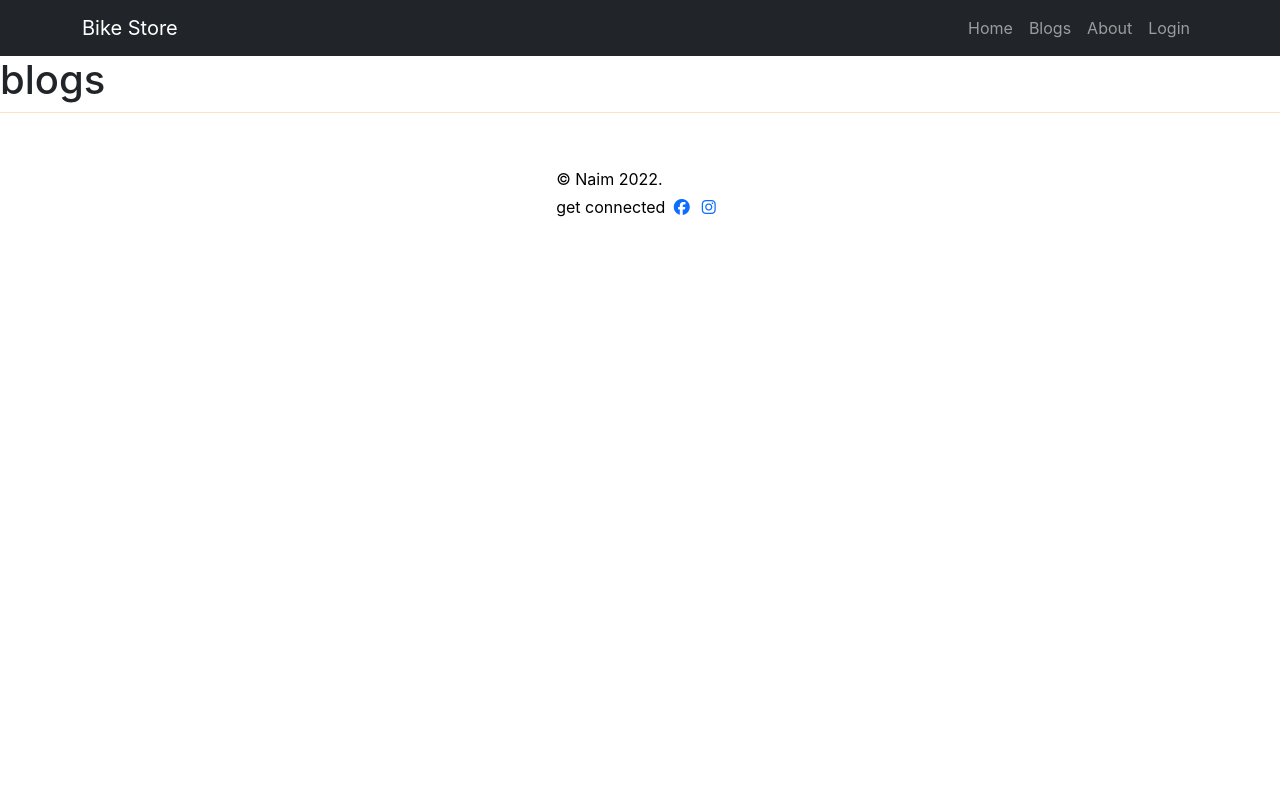
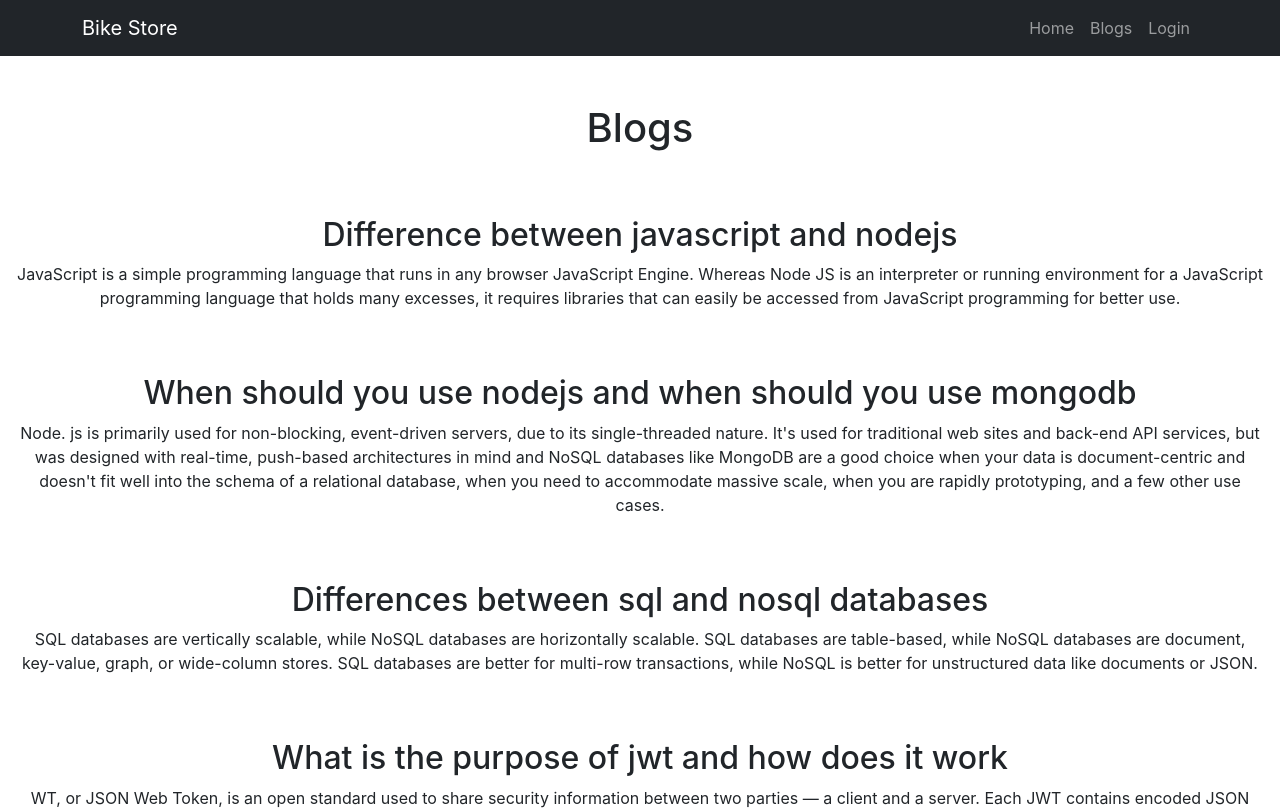
Before and after one commit to Kamruzzamannaim/WarehouseManagement-clientSide, a React (Create React App) app: page /blog in a window 1280 px wide. Shown: the top 810 px of the page. Built offline with nearby package versions, Linux system fonts and the light colour scheme; no server answers.

Commit message:
blogs added

```diff
--- a/src/components/Manage/Manage.js
+++ b/src/components/Manage/Manage.js
@@ -10,8 +10,9 @@ const Manage = () => {
   // console.log(products.length);
 
   const handleDelete = (id) => {
-    console.log(id);
     const url = `http://localhost:5000/bike/${id}`;
+    const confirm= window.confirm('do you want to delete?');
+    if(confirm){
       fetch(url, {
         method: "DELETE",
       })
@@ -21,15 +22,19 @@ const Manage = () => {
           const newProducts = products.filter((product) => product._id !== id);
           setProducts(newProducts);
         });
+
+    }
+
   };
 
   return (
     <div>
       <Link className="text-decoration-none" to="/addNewItem">
-          <button  className="d-flex mx-auto my-3 decoration-none btn btn-primary">Add new items</button>
+        <button className="d-flex mx-auto my-3 decoration-none btn btn-primary">
+          Add new items
+        </button>
       </Link>
       <div className="products">
-
         {products.map((bike) => (
           <ManageProduct
             key={bike._id}
--- a/src/components/pages/Blog/Blog.js
+++ b/src/components/pages/Blog/Blog.js
@@ -1,10 +1,39 @@
-
 const Blog = () => {
-    return (
-        <div>
-            <h1>blogs</h1>
-        </div>
-    );
+  return (
+    <div className="text-center">
+      <h1 className="text-center font-weight-bold my-5">Blogs</h1>
+      <article className="p-3 mb-3">
+        <h2>Difference between javascript and nodejs</h2>
+        <p>
+          JavaScript is a simple programming language that runs in any browser
+          JavaScript Engine. Whereas Node JS is an interpreter or running
+          environment for a JavaScript programming language that holds many
+          excesses, it requires libraries that can easily be accessed from
+          JavaScript programming for better use.
+        </p>
+      </article>
+      <article className="p-3 mb-3">
+        <h2>When should you use nodejs and when should you use mongodb</h2>
+        <p>
+          Node. js is primarily used for non-blocking, event-driven servers, due
+          to its single-threaded nature. It's used for traditional web sites and
+          back-end API services, but was designed with real-time, push-based
+          architectures in mind and NoSQL databases like MongoDB are a good
+          choice when your data is document-centric and doesn't fit well into
+          the schema of a relational database, when you need to accommodate
+          massive scale, when you are rapidly prototyping, and a few other use
+          cases.
+        </p>
+      </article>
+      <article className="p-3 mb-3">
+        <h2> Differences between sql and nosql databases</h2>
+        <p>SQL databases are vertically scalable, while NoSQL databases are horizontally scalable. SQL databases are table-based, while NoSQL databases are document, key-value, graph, or wide-column stores. SQL databases are better for multi-row transactions, while NoSQL is better for unstructured data like documents or JSON.</p>
+      </article>
+      <article className="p-3 mb-3"><h2> What is the purpose of jwt and how does it work</h2>
+      <p>WT, or JSON Web Token, is an open standard used to share security information between two parties — a client and a server. Each JWT contains encoded JSON objects, including a set of claims. JWTs are signed using a cryptographic algorithm to ensure that the claims cannot be altered after the token is issued.</p>
+      </article>
+    </div>
+  );
 };
 
 export default Blog;
--- a/src/components/pages/Home/Header/Header.js
+++ b/src/components/pages/Home/Header/Header.js
@@ -33,9 +33,7 @@ const Header = () => {
               </Nav>
              }
               <Nav.Link as={Link} to='/blog'>Blogs</Nav.Link>
-              <Nav.Link as={Link} to="/about">
-                About
-              </Nav.Link>
+
              {user? <button className='btn btn-link text-decoration-none text-white' onClick={handleSignout}>signout</button> :
                <Nav.Link as={Link} to="/login">
                Login
--- a/src/components/pages/Login/Login/Login.js
+++ b/src/components/pages/Login/Login/Login.js
@@ -5,6 +5,7 @@ import { useSendPasswordResetEmail, useSignInWithEmailAndPassword } from "react-
 import { useLocation, useNavigate } from "react-router-dom";
 import { toast } from 'react-toastify';
 import auth from "../../../../firebase.init";
+import Loading from "../../Loading/Loading";
 import SocialLogin from "../SocialLogin/SocialLogin";
 const Login = () => {
     const emailRef = useRef("");
@@ -29,7 +30,7 @@ const Login = () => {
     signInWithEmailAndPassword(email,password);
   };
   if (loading || sending) {
-    return <p>Loading</p>;
+    return <Loading></Loading>
   }
   if (user) {
     navigate(from, { replace: true });
```
Lines whose indentation alone changed are shown as unchanged.
